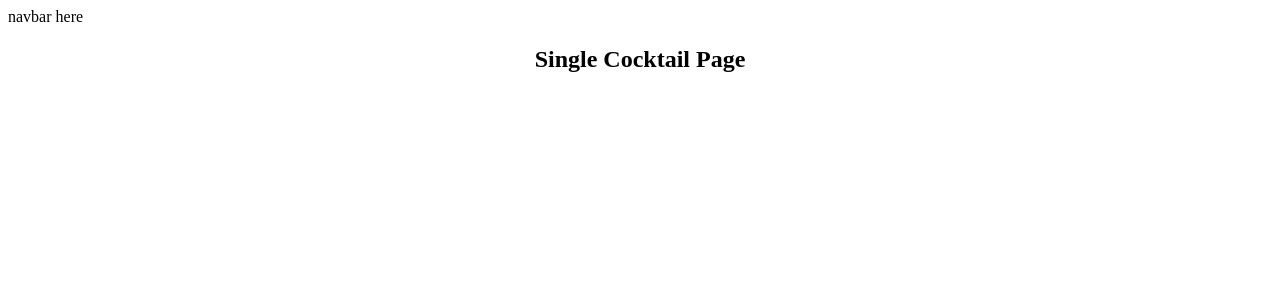
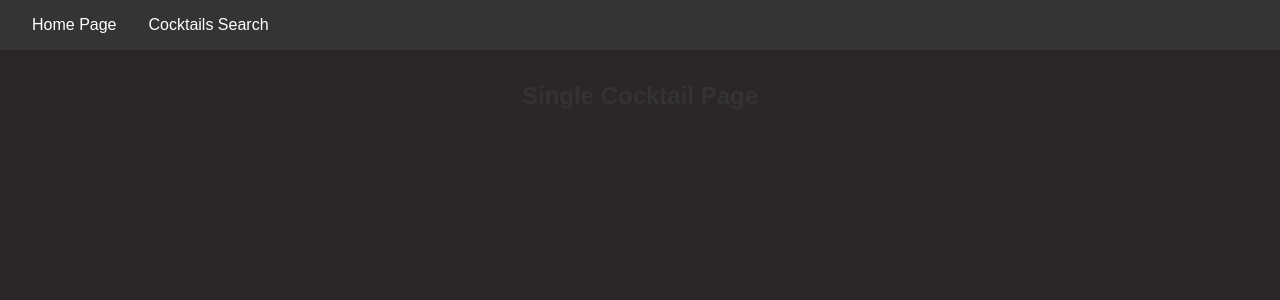
Before and after one commit to akozmanishvili/Cocktail-Recipes, a React (Vite) app: page /cocktails/1 in a window 1280 px wide. Shown: the top 300 px of the page. Built offline with nearby package versions, Linux system fonts and the light colour scheme.

Commit message:
commit: added simple css in index.css. Created Navbar.jsx component in components folder, which returns NavLinks to home page and cocktail search page

```diff
--- a/src/App.jsx
+++ b/src/App.jsx
@@ -1,8 +1,9 @@
 import { Outlet } from "react-router-dom";
+import Navbar from "./components/Navbar";
 function App() {
   return (
     <>
-      <nav>navbar here</nav>
+      <Navbar />
       <main>
         <Outlet />
       </main>
--- a/src/components/CocktailCard.jsx
+++ b/src/components/CocktailCard.jsx
@@ -5,7 +5,7 @@ const CocktailCard = ({ id, name, image, category, glass }) => {
     <div className="cocktail-card">
       <img src={image} alt={name}></img>
       <div className="cocktail-info">
-        <p>{name}</p>
+        <h3>{name}</h3>
         <p>{category}</p>
         <p>{glass}</p>
         <Link to={`/cocktails/${id}`}></Link>
--- /dev/null
+++ b/src/components/Navbar.jsx
@@ -0,0 +1,11 @@
+import { NavLink } from "react-router-dom";
+const Navbar = () => {
+  return (
+    <nav>
+      <NavLink to={"/"}>Home Page</NavLink>
+      <NavLink to={"/cocktails"}>Cocktails Search</NavLink>
+    </nav>
+  );
+};
+
+export default Navbar;
--- a/src/index.css
+++ b/src/index.css
@@ -0,0 +1,100 @@
+* {
+  margin: 0;
+  padding: 0;
+  box-sizing: border-box;
+}
+
+body {
+  font-family: sans-serif;
+  background: #2d2626;
+  color: #333;
+}
+nav {
+  background: #353434;
+  padding: 1rem 2rem;
+  display: flex;
+  gap: 2rem;
+}
+
+nav a {
+  color: white;
+  text-decoration: none;
+  font-size: 1rem;
+}
+nav a:hover {
+  color: aqua;
+}
+
+main {
+  max-width: 1200px;
+  margin: 2rem auto;
+  padding: 0 2rem;
+}
+
+input {
+  display: block;
+  width: 100%;
+  max-width: 500px;
+  margin: 1rem auto 2rem;
+  padding: 0.75rem 1rem;
+  font-size: 1rem;
+  border: 1px solid #ccc;
+  border-radius: 5px;
+}
+
+.cocktail-grid {
+  display: grid;
+  grid-template-columns: (auto-fill, minmax(220px, 1fr));
+  gap: 1.5rem;
+}
+
+.cocktail-card {
+  background: white;
+  border-radius: 10px;
+  overflow: hidden;
+  box-shadow: 0px 2px 8px rgb(0, 0, 0, 0.1);
+  transition: transform 0.2s;
+}
+
+.cocktail-card:hover {
+  transform: translateY(-4px);
+}
+
+.cocktail-card img {
+  width: 100%;
+  aspect-ratio: 1;
+  object-fit: cover;
+}
+
+.cocktail-info {
+  padding: 1rem;
+  display: flex;
+  flex-direction: column;
+  gap: 0.4rem;
+}
+
+.cocktail-info h3 {
+  font-size: 1rem;
+}
+
+.cocktail-info p {
+  font-size: 0.8rem;
+  color: #666;
+}
+
+.cocktail-info a {
+  display: inline-block;
+  margin-top: 0.5rem;
+  padding: 0.4rem 1rem;
+  background: #2d2d2d;
+  color: white;
+  border-radius: 4px;
+  text-decoration: none;
+  font-size: 0.85rem;
+  align-self: flex-start;
+}
+
+.cocktail-info a:hover {
+  background: #f0a500;
+  color: #2d2d2d;
+}
--- a/src/main.jsx
+++ b/src/main.jsx
@@ -1,6 +1,7 @@
 import { StrictMode } from "react";
 import { createRoot } from "react-dom/client";
 import { createBrowserRouter, RouterProvider } from "react-router-dom";
+import "./index.css";
 import App from "./App.jsx";
 import Error from "./pages/Error.jsx";
 import Home from "./pages/Home.jsx";
--- a/src/pages/Cocktails.jsx
+++ b/src/pages/Cocktails.jsx
@@ -42,13 +42,18 @@ const Cocktails = () => {
         value={query}
         onChange={(e) => setQuery(e.target.value)}
       />
+      <div className="cocktail-grid">
         <ul>
           {drink.map((SingleDrink) => {
             return (
-            <CocktailCard key={SingleDrink.id} {...SingleDrink}></CocktailCard>
+              <CocktailCard
+                key={SingleDrink.id}
+                {...SingleDrink}
+              ></CocktailCard>
             );
           })}
         </ul>
+      </div>
     </div>
   );
 };
```
Lines whose indentation alone changed are shown as unchanged.
